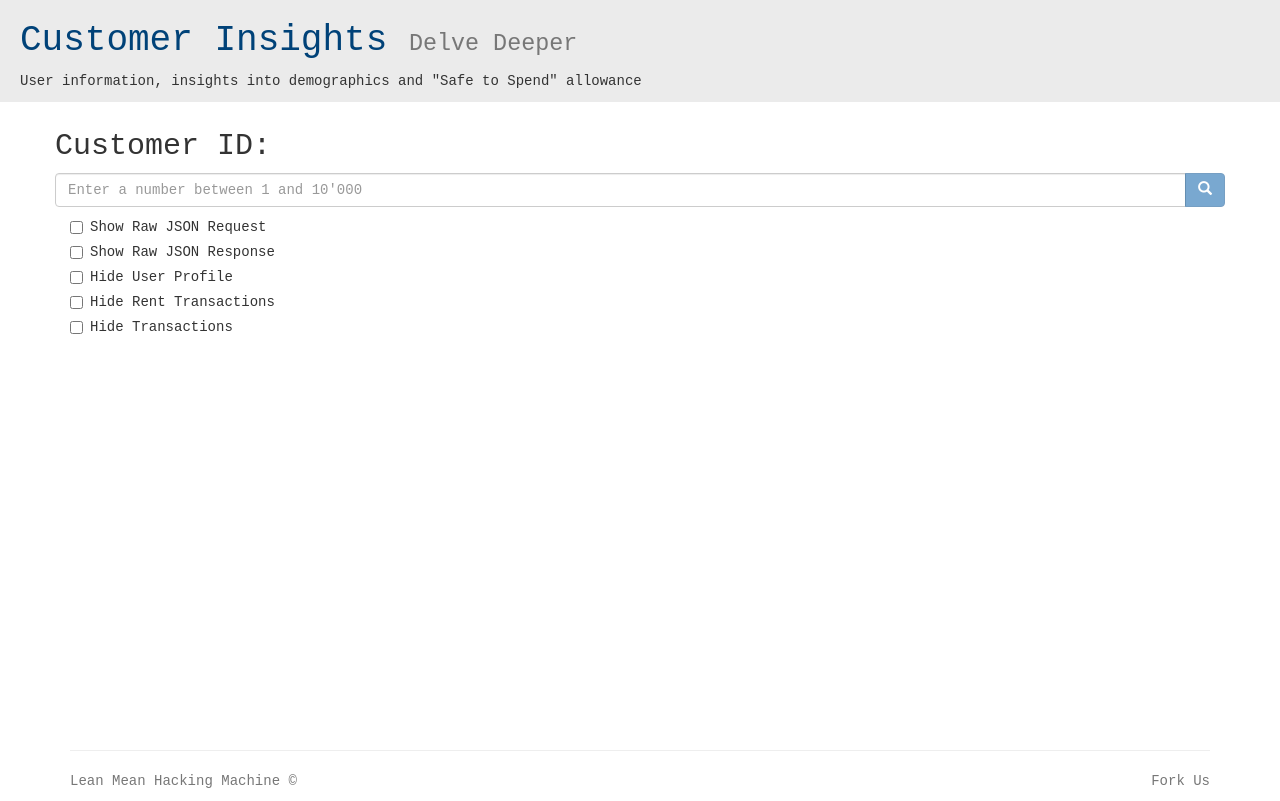
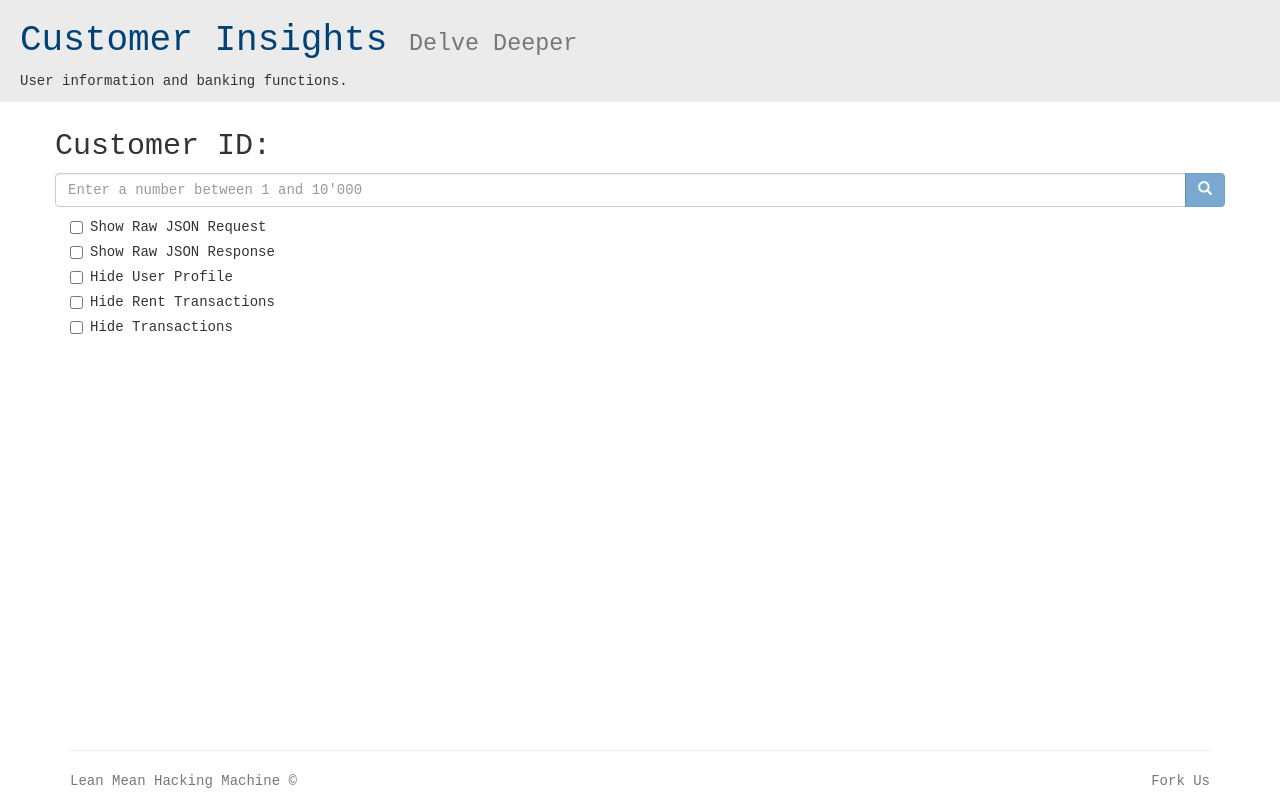
Before and after one commit to RonanC/customer-insights, a website: page public/index.html in a window 1280 px wide. Drawn offline with nearby package versions, Linux system fonts and the light colour scheme; no server answers; files whose address does not match are found by name.

Commit message:
Updated web app header to better reflect the function of the app Demographics and Safe to Spend balance is not yet implemented More data analysis on the server and D3 on the front end are needed for that.

```diff
--- a/public/index.html
+++ b/public/index.html
@@ -26,8 +26,10 @@
         <small>Delve Deeper</small>
       </h1>
       <p>
-        User information, insights into demographics and "Safe to Spend" allowance
+        User information and banking functions.
       </p>
+      <!-- <small>Coming soon: Insights into demographics and "Safe to Spend" allowance.</small> -->
+      <!-- "User information, banking functions and Safe to Spend" allowance."  -->
   </div>
 
 <div id="wrap">
```
